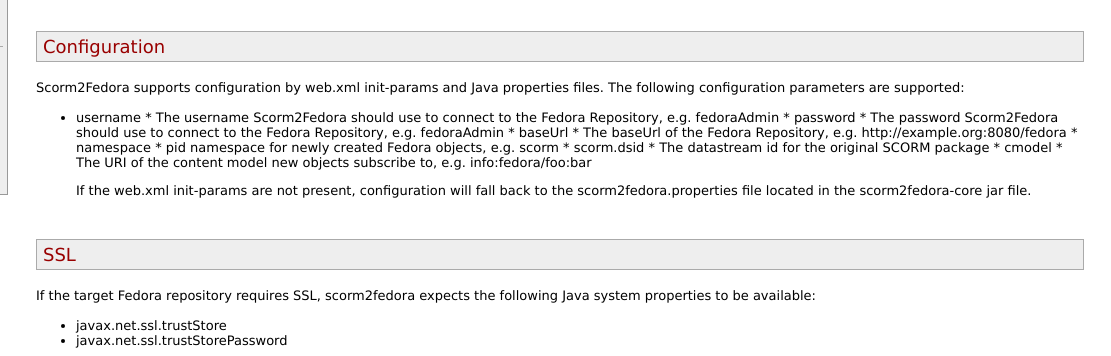
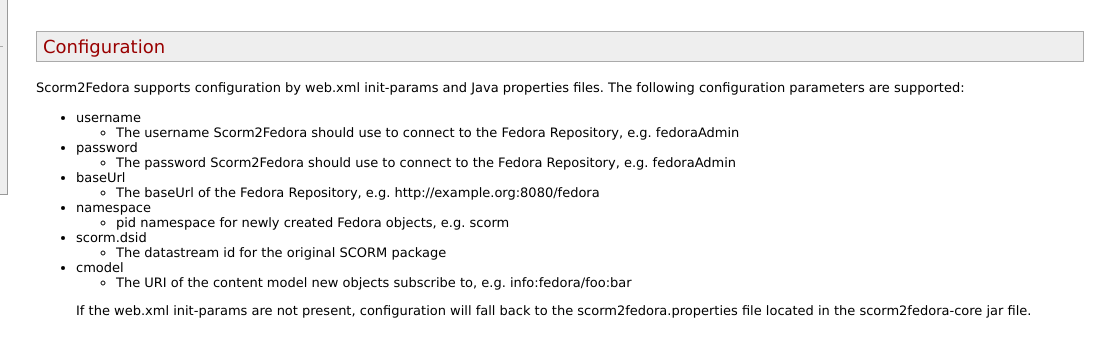
Before and after one commit to mediashelf/scorm2fedora, a plain HTML site: page usage.html in a window 1280 px wide. Shown: the part 370-726 px from the top of the page, 169-1280 px from the left. Drawn offline with Linux system fonts and the light colour scheme.

Commit message:
fixed list formatting

```diff
--- a/usage.html
+++ b/usage.html
@@ -181,7 +181,24 @@
 <p>Once scorm2fedora has been configured and deployed to your servlet container, SCORM packages can be submitted using HTTP POST requests to the scorm2fedora service endpoint (e.g. http://example.org:8080/scorm2fedora). That's it!</p>
 <div class="section"><h3>Configuration</h3>
 <p>Scorm2Fedora supports configuration by web.xml init-params and Java properties files. The following configuration parameters are supported:</p>
-<ul><li>username * The username Scorm2Fedora should use to connect to the Fedora Repository, e.g. fedoraAdmin * password * The password Scorm2Fedora should use to connect to the Fedora Repository, e.g. fedoraAdmin * baseUrl * The baseUrl of the Fedora Repository, e.g. http://example.org:8080/fedora * namespace * pid namespace for newly created Fedora objects, e.g. scorm * scorm.dsid * The datastream id for the original SCORM package * cmodel * The URI of the content model new objects subscribe to, e.g. info:fedora/foo:bar<p>If the web.xml init-params are not present, configuration will fall back to the scorm2fedora.properties file located in the scorm2fedora-core jar file.</p>
+<ul><li>username<ul><li>The username Scorm2Fedora should use to connect to the Fedora Repository, e.g. fedoraAdmin</li>
+</ul>
+</li>
+<li>password<ul><li>The password Scorm2Fedora should use to connect to the Fedora Repository, e.g. fedoraAdmin</li>
+</ul>
+</li>
+<li>baseUrl<ul><li>The baseUrl of the Fedora Repository, e.g. http://example.org:8080/fedora</li>
+</ul>
+</li>
+<li>namespace<ul><li>pid namespace for newly created Fedora objects, e.g. scorm</li>
+</ul>
+</li>
+<li>scorm.dsid<ul><li>The datastream id for the original SCORM package</li>
+</ul>
+</li>
+<li>cmodel<ul><li>The URI of the content model new objects subscribe to, e.g. info:fedora/foo:bar</li>
+</ul>
+<p>If the web.xml init-params are not present, configuration will fall back to the scorm2fedora.properties file located in the scorm2fedora-core jar file.</p>
 </li>
 </ul>
 </div>
```
